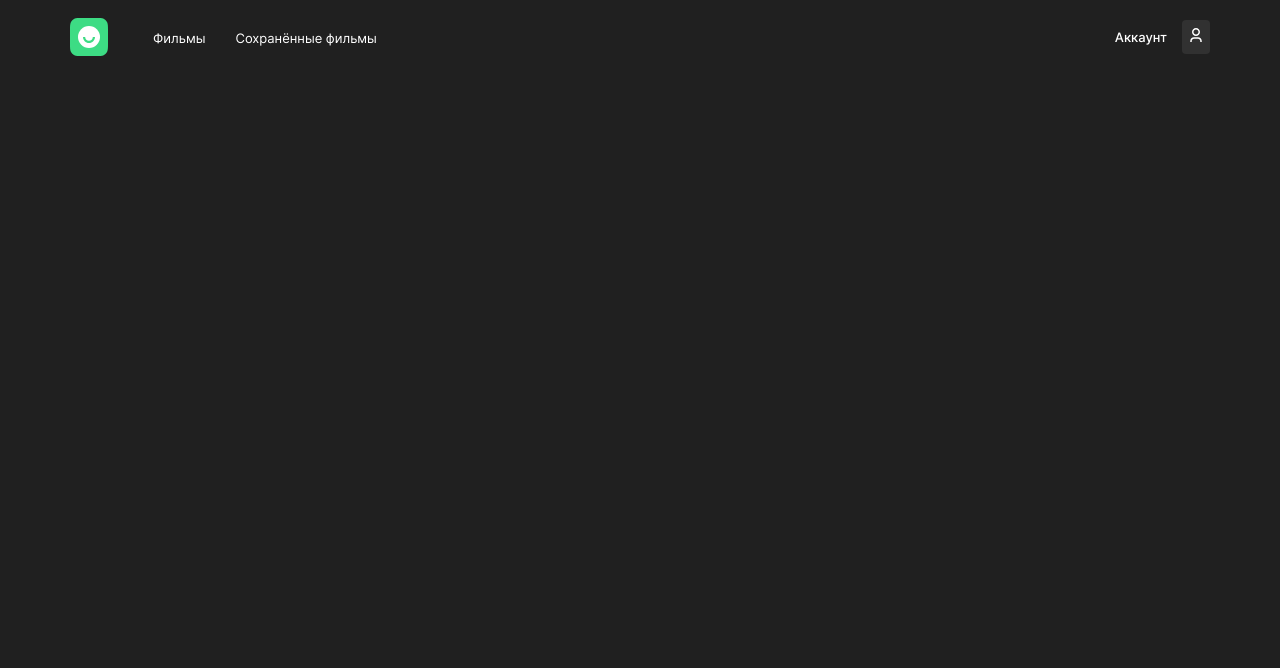
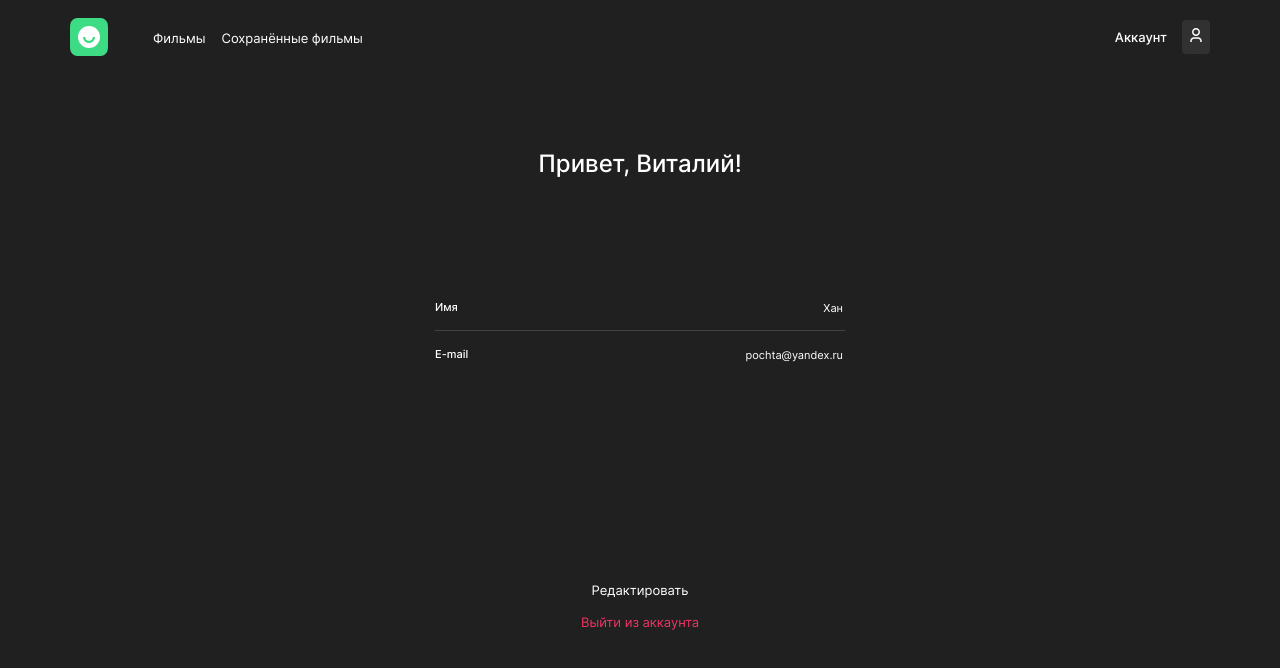
Before and after one commit to KhanTagiev/movies-explorer-frontend, a React (Create React App) app: page /profile in a window 1280 px wide. Shown: the top 668 px of the page. Built offline with nearby package versions, Linux system fonts and the light colour scheme.

Commit message:
feat: profile component

```diff
--- a/src/components/Navigation/Navigation.css
+++ b/src/components/Navigation/Navigation.css
@@ -27,7 +27,7 @@
 }
 
 .navigation__link-container:not(:last-child) {
-  margin-right: 30px;
+  margin-right: 16px;
 }
 
 .navigation__link {
--- a/src/components/Profile/Profile.css
+++ b/src/components/Profile/Profile.css
@@ -0,0 +1,145 @@
+.profile__container {
+  display: flex;
+  flex-direction: column;
+  align-items: center;
+  padding: 70px 0;
+}
+
+.profile__title {
+  font-weight: 500;
+  font-size: 24px;
+  line-height: 29px;
+  color: #ffffff;
+  margin: 0;
+  padding: 5px 0;
+}
+
+.profile-form {
+  padding: 101px 0 14px;
+}
+
+.profile-form__fieldset {
+  display: flex;
+  flex-direction: column;
+  align-items: center;
+  border: none;
+  margin: 0;
+  padding: 0;
+}
+
+.profile-form__label {
+  display: flex;
+  justify-content: space-between;
+  position: relative;
+  padding: 17px 0 14px;
+  width: 410px;
+  border-top: #424242 1px solid;
+}
+.profile-form__label:first-child {
+  border: none;
+}
+
+.profile-form__label-text {
+  font-weight: 500;
+  font-size: 11px;
+  line-height: 13px;
+  color: #ffffff;
+}
+
+.profile-form__input {
+  background-color: transparent;
+  border: none;
+  font-size: 11px;
+  line-height: 13px;
+  text-align: right;
+  color: #ffffff;
+}
+
+.profile-form__input:focus-visible {
+  outline-color: #ffffff;
+}
+
+.profile-form__input-error {
+  font-size: 10px;
+  font-weight: 400;
+  line-height: 12px;
+  color: #cc3d00;
+  position: absolute;
+  top: 30px;
+  right: 0;
+}
+
+.profile-form__btn {
+  background-color: transparent;
+  border: none;
+  margin: 204px 0 0;
+  font-size: 13px;
+  line-height: 16px;
+  color: #ffffff;
+  cursor: pointer;
+  transition: opacity 0.5s ease-out, transform 0.3s ease;
+}
+
+.profile-form__btn:hover {
+  opacity: 0.6;
+}
+
+.profile-form__btn:active {
+  transform: scale(0.9);
+}
+
+.profile__btn {
+  background-color: transparent;
+  border: none;
+  font-size: 13px;
+  line-height: 16px;
+  color: #ee3465;
+  cursor: pointer;
+  transition: opacity 0.5s ease-out, transform 0.3s ease;
+}
+
+.profile__btn:hover {
+  opacity: 0.6;
+}
+
+.profile__btn:active {
+  transform: scale(0.9);
+}
+
+@media (max-width: 960px) {
+  .profile__container {
+    padding: 231px 0 100px;
+  }
+
+  .profile-form {
+    padding: 75px 0 14px;
+  }
+  .profile-form__btn {
+    margin-top: 194px;
+  }
+}
+
+@media (max-width: 600px) {
+  .profile__container {
+    padding: 65px 0 20px;
+  }
+
+  .profile-form {
+    padding: 59px 0 14px;
+  }
+
+  .profile-form__label {
+    width: 260px;
+  }
+
+  .profile-form__btn {
+    margin-top: 363px;
+    font-size: 12px;
+    line-height: 15px;
+  }
+
+  .profile__btn {
+    font-size: 12px;
+    line-height: 15px;
+  }
+}
--- a/src/components/Profile/Profile.js
+++ b/src/components/Profile/Profile.js
@@ -4,6 +4,17 @@ import "./Profile.css";
 import Header from "../Header/Header";
 
 function Profile({ loggedIn, isNavMenuOpen, onNavMenuOpen, onClose }) {
+  const [name, setName] = React.useState("Хан");
+  const [email, setEmail] = React.useState("pochta@yandex.ru");
+
+  function handleChangeName(e) {
+    setName(e.target.value);
+  }
+
+  function handleChangeEmail(e) {
+    setEmail(e.target.value);
+  }
+
   return (
     <>
       <Header
@@ -12,7 +23,61 @@ function Profile({ loggedIn, isNavMenuOpen, onNavMenuOpen, onClose }) {
         onNavMenuOpen={onNavMenuOpen}
         onClose={onClose}
       ></Header>
-      <main className="main"></main>
+      <main className="main">
+        <section className="profile section">
+          <div className="profile__container section__container">
+            <h1 className="profile__title">Привет, Виталий!</h1>
+            <form className="profile-form">
+              <fieldset className="profile-form__fieldset">
+                <label className="profile-form__label">
+                  <span className="profile-form__label-text">Имя</span>
+                  <input
+                    className="profile-form__input profile-form__input_name"
+                    type="text"
+                    value={name}
+                    placeholder="Имя"
+                    name="profile-name"
+                    minLength="2"
+                    maxLength="40"
+                    required
+                    onChange={handleChangeName}
+                  />
+                  <span className="profile-form__input-error profile-name-error"></span>
+                </label>
+                <label className="profile-form__label">
+                  <span className="profile-form__label-text">E-mail</span>
+                  <input
+                    className="profile-form__input profile-form__input_name"
+                    type="email"
+                    value={email}
+                    placeholder="Email"
+                    name="profile-email"
+                    minLength="2"
+                    maxLength="40"
+                    required
+                    onChange={handleChangeEmail}
+                  />
+                  <span className="profile-form__input-error profile-email-error"></span>
+                </label>
+                <button
+                  className="profile-form__btn"
+                  type="submit"
+                  aria-label="Сохранить"
+                >
+                  Редактировать
+                </button>
+              </fieldset>
+            </form>
+            <button
+              className="profile__btn"
+              type="button"
+              aria-label="Сохранить"
+            >
+              Выйти из аккаунта
+            </button>
+          </div>
+        </section>
+      </main>
     </>
   );
 }
```
